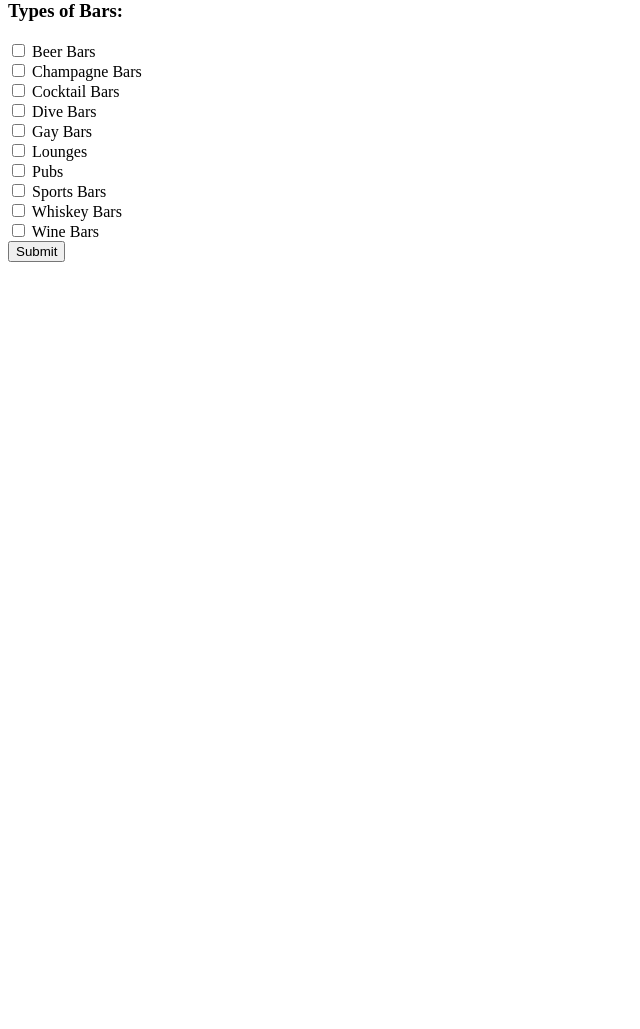
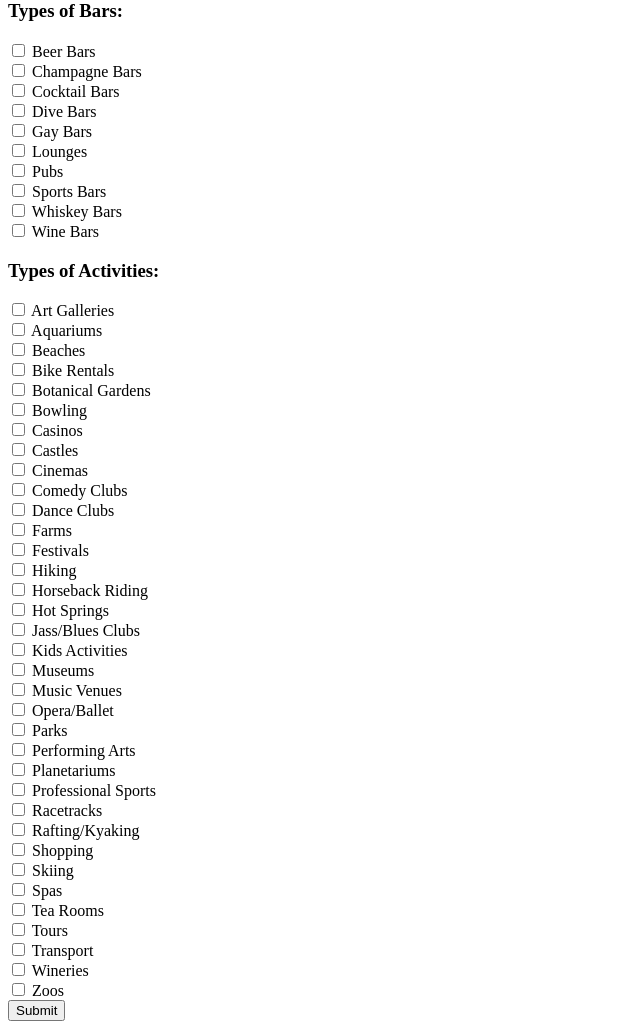
Before and after one commit to whitneybelba/PlanIt-Go, a Flask app: page / in a window 1280 px wide. Shown: the part 638-1667 px from the top of the page, without its empty margins (0-640 px from the left). Before the commit the page ends 900 px from the top, so only its background shows below. Run offline with Flask 2, Linux system fonts and the light colour scheme.

Commit message:
updated html to include activities

```diff
--- a/server.py
+++ b/server.py
@@ -29,7 +29,7 @@ def get_choices():
     restaurant_categories = request.args.getlist("restaurant")
     # iterates over list of categories selected from checkboxes, calls
     # the search_yelp function for each category, and appends the returned
-    # list of restaurants to a list for all restaurants
+    # list of restaurants in a category to a list for all restaurants
     restaurant_list = []
     for restaurant in restaurant_categories:
         rest_results = search_yelp(restaurant, "boulder")
--- a/templates/index.html
+++ b/templates/index.html
@@ -236,6 +236,218 @@
         </label>
     </div>
 
+<h3>Types of Activities:</h3>
+
+    <div>
+        <label>
+            <input type="checkbox" name="activity" value="galleries"> Art Galleries
+        </label>
+    </div>
+
+    <div>
+        <label>
+            <input type="checkbox" name="activity" value="aquariums"> Aquariums
+        </label>
+    </div>
+
+    <div>
+        <label>
+            <input type="checkbox" name="activity" value="beaches"> Beaches
+        </label>
+    </div>
+
+    <div>
+        <label>
+            <input type="checkbox" name="activity" value="bikerentals"> Bike Rentals
+        </label>
+    </div>
+
+    <div>
+        <label>
+            <input type="checkbox" name="activity" value="gardens"> Botanical Gardens
+        </label>
+    </div>
+
+    <div>
+        <label>
+            <input type="checkbox" name="activity" value="bowling"> Bowling
+        </label>
+    </div>
+
+    <div>
+        <label>
+            <input type="checkbox" name="activity" value="casinos"> Casinos
+        </label>
+    </div>
+
+    <div>
+        <label>
+            <input type="checkbox" name="activity" value="castles"> Castles
+        </label>
+    </div>
+
+    <div>
+        <label>
+            <input type="checkbox" name="activity" value="movietheaters"> Cinemas
+        </label>
+    </div>
+
+    <div>
+        <label>
+            <input type="checkbox" name="activity" value="comedyclubs"> Comedy Clubs
+        </label>
+    </div>
+
+    <div>
+        <label>
+            <input type="checkbox" name="activity" value="danceclubs"> Dance Clubs
+        </label>
+    </div>
+
+    <div>
+        <label>
+            <input type="checkbox" name="activity" value="farms"> Farms
+        </label>
+    </div>
+
+    <div>
+        <label>
+            <input type="checkbox" name="activity" value="festivals"> Festivals
+        </label>
+    </div>
+
+    <div>
+        <label>
+            <input type="checkbox" name="activity" value="hiking"> Hiking
+        </label>
+    </div>
+
+    <div>
+        <label>
+            <input type="checkbox" name="activity" value="horsebackriding"> Horseback Riding
+        </label>
+    </div>
+
+    <div>
+        <label>
+            <input type="checkbox" name="activity" value="hotsprings"> Hot Springs
+        </label>
+    </div>
+
+    <div>
+        <label>
+            <input type="checkbox" name="activity" value="jazzandblues"> Jass/Blues Clubs
+        </label>
+    </div>
+
+    <div>
+        <label>
+            <input type="checkbox" name="activity" value="kids_activities"> Kids Activities
+        </label>
+    </div>
+
+    <div>
+        <label>
+            <input type="checkbox" name="activity" value="museums"> Museums
+        </label>
+    </div>
+
+    <div>
+        <label>
+            <input type="checkbox" name="activity" value="musicvenues"> Music Venues
+        </label>
+    </div>
+
+    <div>
+        <label>
+            <input type="checkbox" name="activity" value="opera"> Opera/Ballet
+        </label>
+    </div>
+
+    <div>
+        <label>
+            <input type="checkbox" name="activity" value="parks"> Parks
+        </label>
+    </div>
+
+    <div>
+        <label>
+            <input type="checkbox" name="activity" value="theater"> Performing Arts
+        </label>
+    </div>
+
+    <div>
+        <label>
+            <input type="checkbox" name="activity" value="planetarium"> Planetariums
+        </label>
+    </div>
+
+    <div>
+        <label>
+            <input type="checkbox" name="activity" value="sportsteams"> Professional Sports
+        </label>
+    </div>
+
+    <div>
+        <label>
+            <input type="checkbox" name="activity" value="racetracks"> Racetracks
+        </label>
+    </div>
+
+    <div>
+        <label>
+            <input type="checkbox" name="activity" value="rafting"> Rafting/Kyaking
+        </label>
+    </div>
+
+    <div>
+        <label>
+            <input type="checkbox" name="activity" value="shopping"> Shopping
+        </label>
+    </div>
+
+    <div>
+        <label>
+            <input type="checkbox" name="activity" value="skiing"> Skiing
+        </label>
+    </div>
+
+    <div>
+        <label>
+            <input type="checkbox" name="activity" value="spas"> Spas
+        </label>
+    </div>
+
+    <div>
+        <label>
+            <input type="checkbox" name="activity" value="tea"> Tea Rooms
+        </label>
+    </div>
+
+    <div>
+        <label>
+            <input type="checkbox" name="activity" value="tours"> Tours
+        </label>
+    </div>
+
+    <div>
+        <label>
+            <input type="checkbox" name="activity" value="transport"> Transport
+        </label>
+    </div>
+
+    <div>
+        <label>
+            <input type="checkbox" name="activity" value="wineries"> Wineries
+        </label>
+    </div>
+
+    <div>
+        <label>
+            <input type="checkbox" name="activity" value="zoos"> Zoos
+        </label>
+    </div>
+
     <div>
         <input type="submit">
     </div>
```
